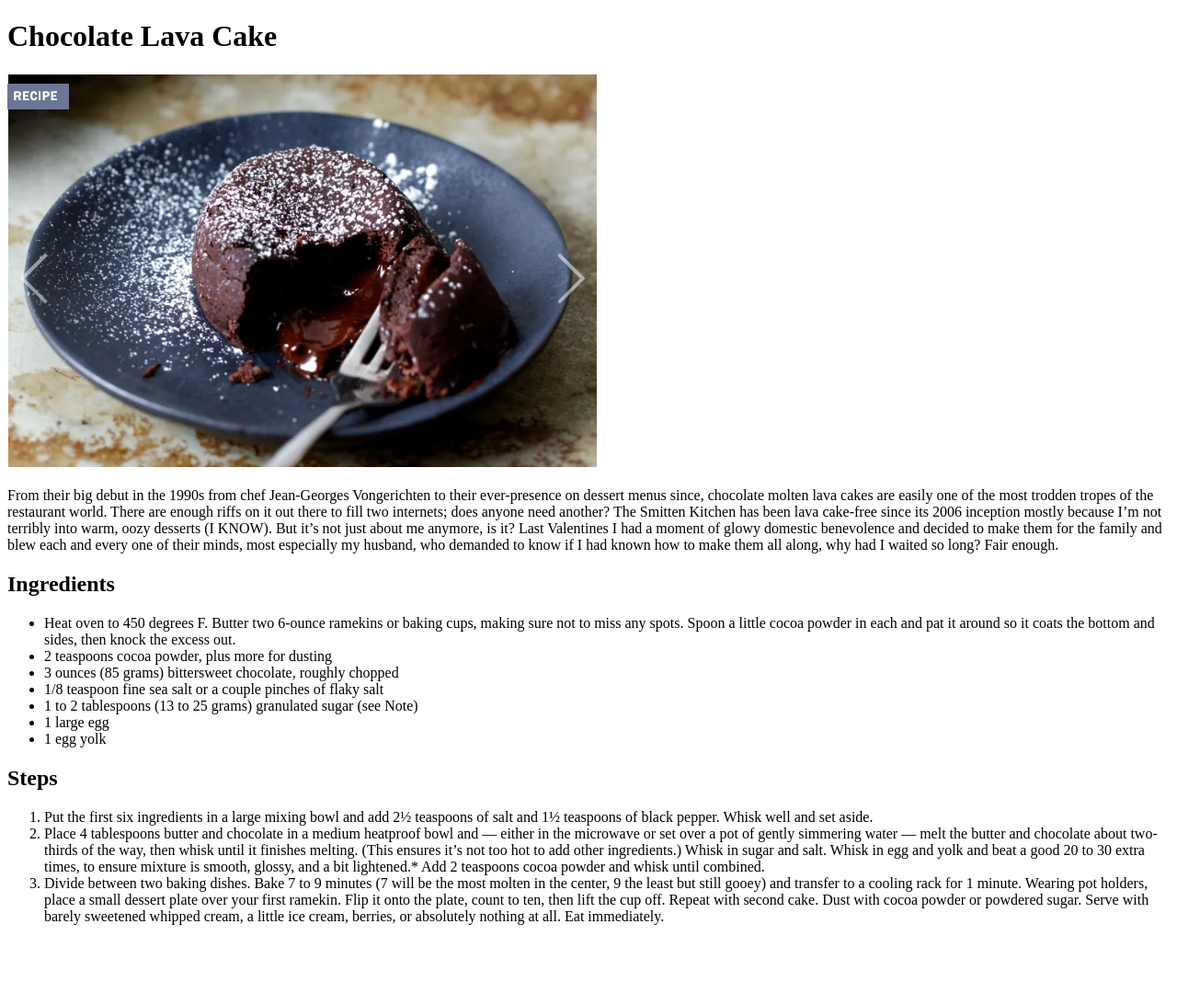
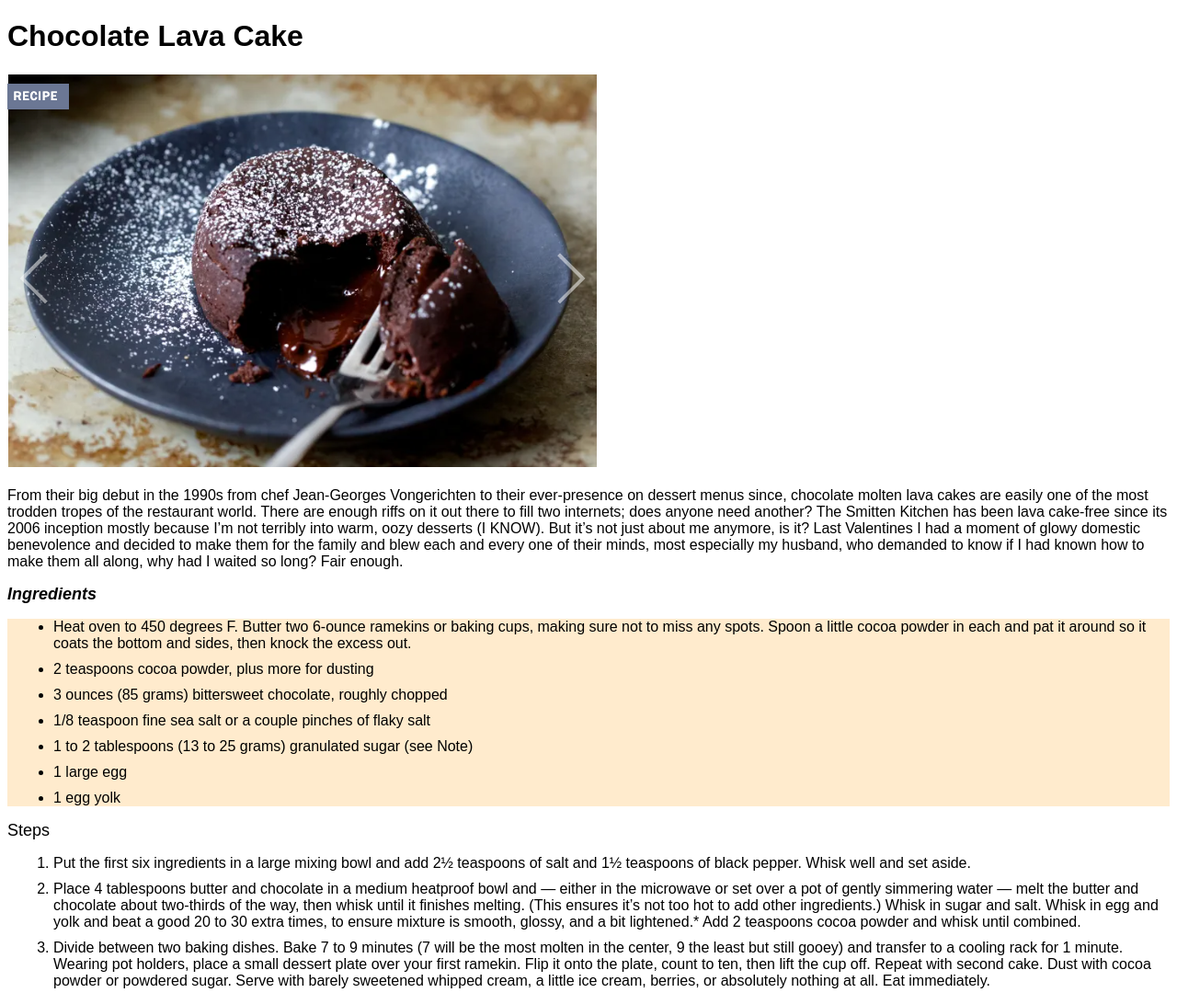
Before and after one commit to corwin-bell/odin-recipes, a plain HTML site: page recipes/chocolate_lava_cake.html in a window 1280 px wide. Shown: the whole page at 92% size. Before the commit the page ends 1022 px from the top, so only its background shows below. Drawn offline with Linux system fonts and the light colour scheme.

Commit message:
set style for recipe website

```diff
--- a/recipes/chocolate_lava_cake.html
+++ b/recipes/chocolate_lava_cake.html
@@ -4,13 +4,14 @@
     <meta charset="UTF-8">
     <meta name="viewport" content="width=device-width, initial-scale=1.0">
     <title>Chocolate Lava Cake</title>
+    <link rel="stylesheet" href="../style.css">
 </head>
 <body>
     <!-- <a href="../index.html">Odin Recipes Home</a> -->
     <h1>Chocolate Lava Cake</h1>
     <img src="../images/chocolate-lava_cake.png" alt="Chocolate Lava Cake">
     <p>From their big debut in the 1990s from chef Jean-Georges Vongerichten to their ever-presence on dessert menus since, chocolate molten lava cakes are easily one of the most trodden tropes of the restaurant world. There are enough riffs on it out there to fill two internets; does anyone need another? The Smitten Kitchen has been lava cake-free since its 2006 inception mostly because I’m not terribly into warm, oozy desserts (I KNOW). But it’s not just about me anymore, is it? Last Valentines I had a moment of glowy domestic benevolence and decided to make them for the family and blew each and every one of their minds, most especially my husband, who demanded to know if I had known how to make them all along, why had I waited so long? Fair enough.</p>
-    <h2>Ingredients</h2>
+    <h2 class="ingredients">Ingredients</h2>
     <ul>
         <li>Heat oven to 450 degrees F. Butter two 6-ounce ramekins or baking cups, making sure not to miss any spots. Spoon a little cocoa powder in each and pat it around so it coats the bottom and sides, then knock the excess out.</li>
         <li>2 teaspoons cocoa powder, plus more for dusting</li>
@@ -20,7 +21,7 @@
         <li>1 large egg</li>
         <li>1 egg yolk</li>
     </ul>
-    <h2>Steps</h2>
+    <h2 class="steps">Steps</h2>
     <ol>
         <li>Put the first six ingredients in a large mixing bowl and
             add 2½ teaspoons of salt and 1½ teaspoons of black pepper.
--- /dev/null
+++ b/style.css
@@ -0,0 +1,24 @@
+* {
+    font-family: Arial, Helvetica, sans-serif;
+}
+
+h1 {
+    font-size: xx-large;
+}
+
+h2 {
+    font-size: large;
+}
+
+.ingredients {
+    font-style: italic;
+}
+
+.steps {
+    font-weight: lighter;
+}
+ul {
+    background-color: blanchedalmond;
+}
+
+li {margin: 10px;}
```
Also changed, not shown: index.html (+3 -2 lines), recipes/clementine_chicken.html (+3 -2 lines), recipes/tomato_white_bean_salad.html (+3 -2 lines).
